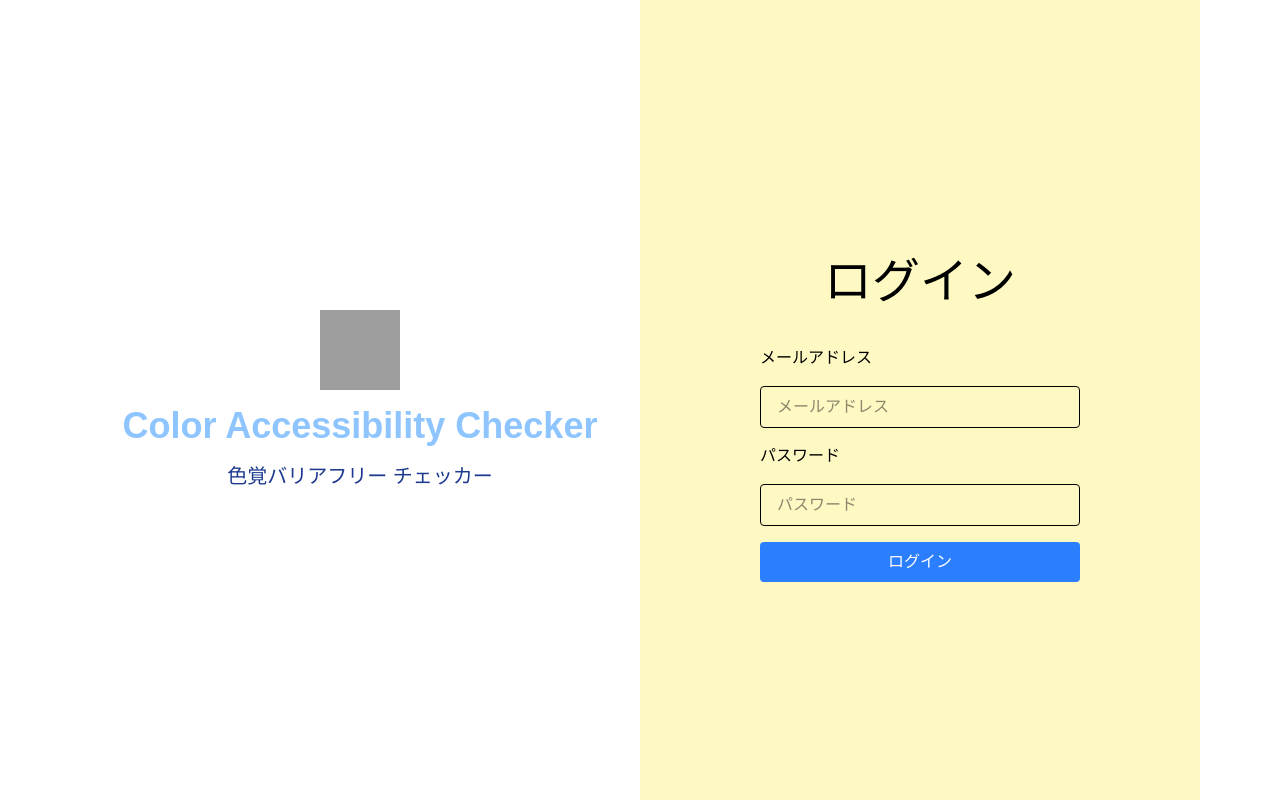
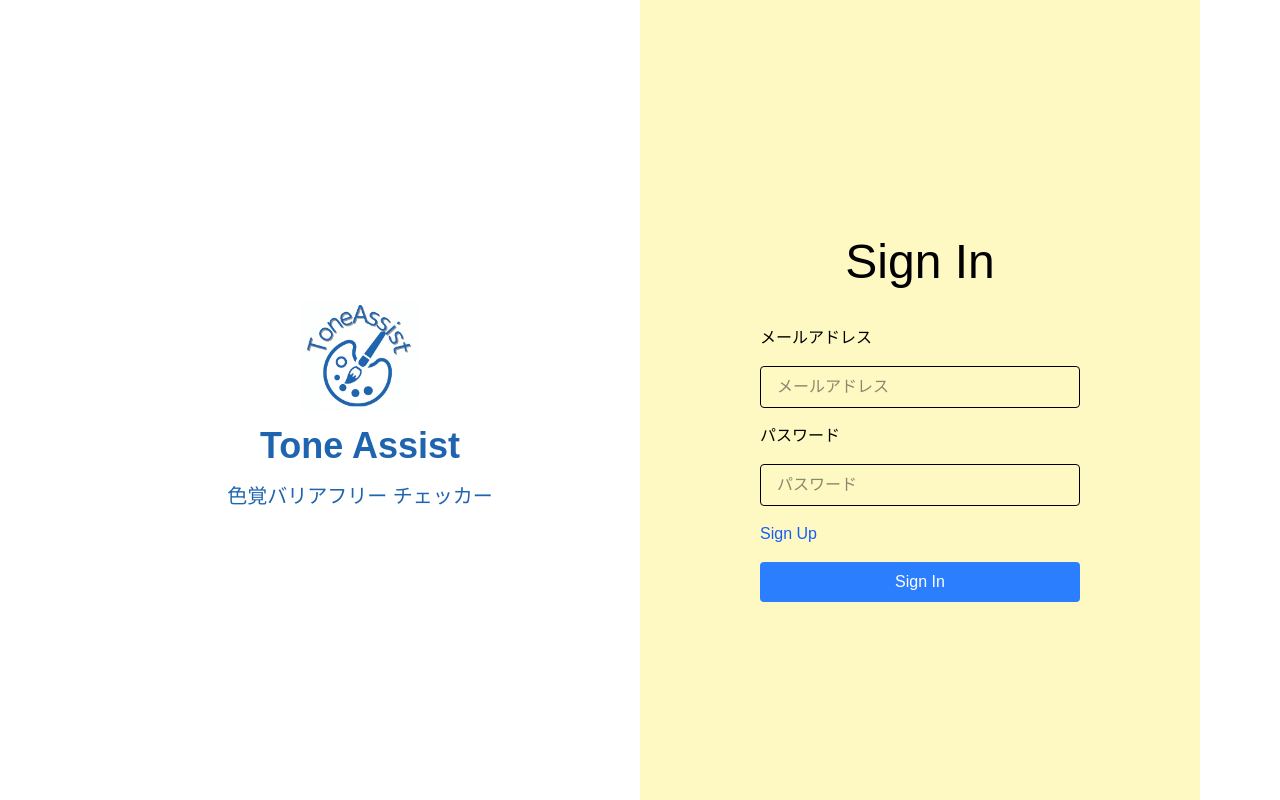
Before and after one commit to 10-giiku/color_accessibility_checker, a Next.js app: page / in a window 1280 px wide. Built offline with nearby package versions, Linux system fonts and the light colour scheme; grey boxes are pictures that could not be loaded.

Commit message:
feat:遷移の準備

```diff
--- a/pages/index.tsx
+++ b/pages/index.tsx
@@ -1,5 +1,6 @@
 import Image from "next/image";
 import { Geist, Geist_Mono } from "next/font/google";
+import Link from "next/link";
 
 const geistSans = Geist({
   variable: "--font-geist-sans",
@@ -22,17 +23,17 @@ export default function Home() {
           alt="Logo"
           width={100}
           height={100}
-          className="h-20 w-20"
+          className="h-30 w-34"
         />
         </div>
-        <h1 className="text-4xl font-bold text-blue-300">Color Accessibility Checker</h1>
-        <h2 className="text-xl text-blue-900">色覚バリアフリー チェッカー</h2>
+        <h1 className="text-4xl font-bold" style={{ color: 'rgb(30, 100, 175)' }}>Tone Assist</h1>
+        <h2 className="text-xl" style={{ color: 'rgb(30, 100, 175)' }}>色覚バリアフリー チェッカー</h2>
       </div>
 
 
 
       <div className="flex-1  flex-col flex items-center justify-center  bg-yellow-100 h-screen">
-      <div className="text-5xl text-black p-10">ログイン</div>
+      <div className="text-5xl text-black p-10">Sign In</div>
       <form className="flex flex-col gap-4 w-80 ">
       <div className="flex items-center gap-2 text-black">メールアドレス</div>
           <input
@@ -46,11 +47,11 @@ export default function Home() {
             placeholder="パスワード"
             className="border border-black rounded px-4 py-2"
           />
+          <Link href="/signup" className="text-blue-600">Sign Up</Link>
           <button
             type="submit"
             className="bg-blue-500 text-white py-2 px-4 rounded hover:bg-blue-600"
-          >
-            ログイン
+          ><Link href="/home" className="text-white">Sign In</Link>
           </button>
         </form>
       </div>
--- /dev/null
+++ b/tailwind.config.js
@@ -0,0 +1,14 @@
+module.exports = {
+    theme: {
+      extend: {
+        colors: {
+          customBlue: 'rgb(30, 100, 175)', // カスタムカラーを定義
+        },
+      },
+    },
+    content: [
+      "./pages/**/*.{js,ts,jsx,tsx}",
+      "./components/**/*.{js,ts,jsx,tsx}",
+    ],
+    plugins: [],
+  };
```
Also changed, not shown: public/logo.png (added).
